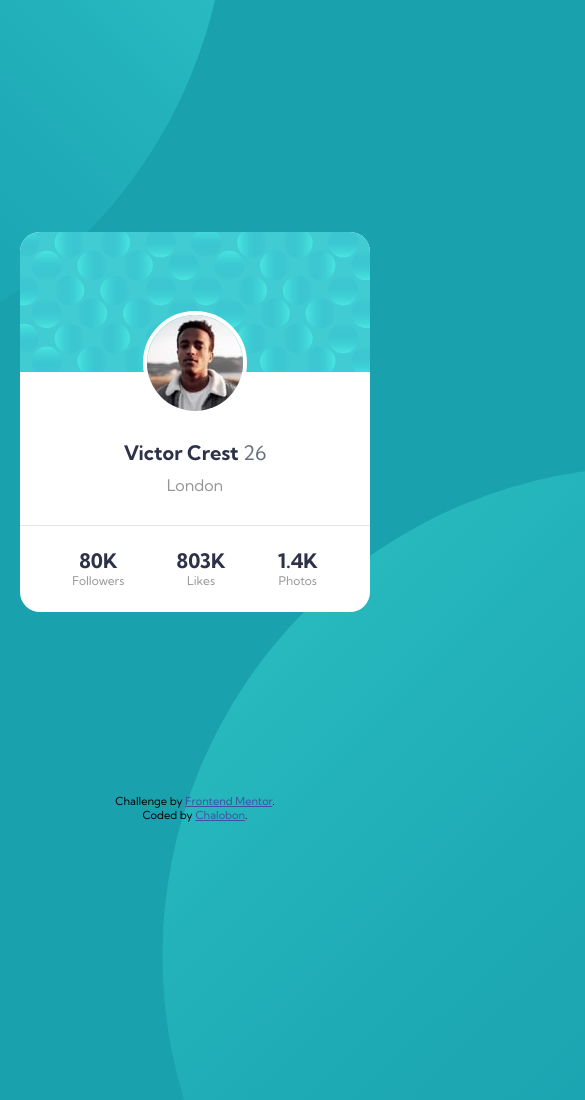
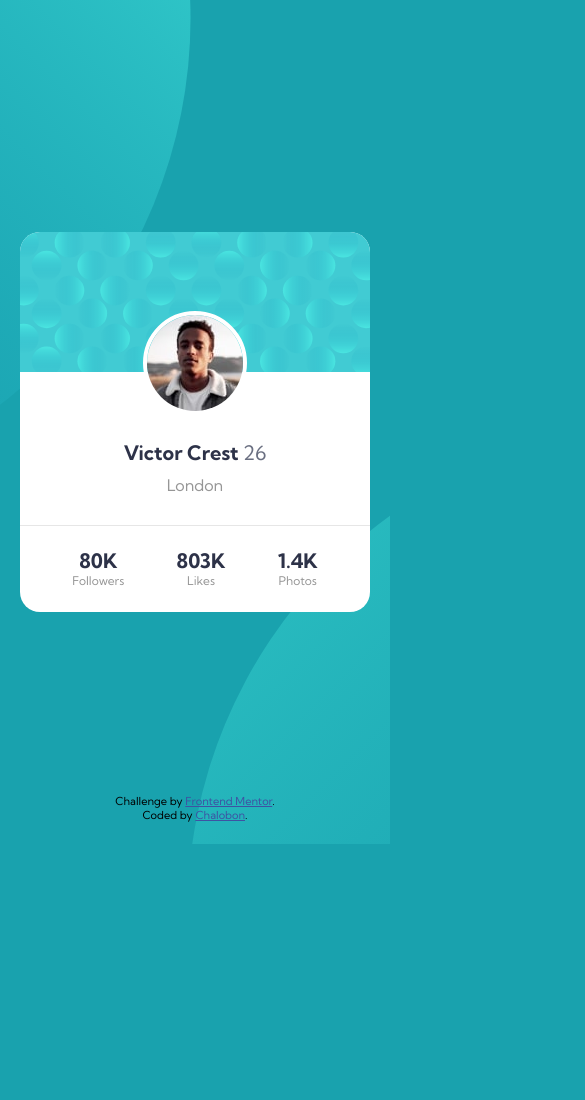
Before and after one commit to chalobonDen/Profile-card-component, a plain HTML site: page index.html in a window 390 px wide. Shown: the top 1100 px of the page, 585 px wide, since content can reach past the window. After the commit the page ends 844 px from the top, so only its background shows below. Drawn offline with Linux system fonts and the light colour scheme.

Commit message:
edit background

```diff
--- a/CSS/style.css
+++ b/CSS/style.css
@@ -4,27 +4,21 @@
   font-family: 'Kumbh Sans', sans-serif;
   box-sizing: border-box;
 }
+html {
+  background-color: hsl(185, 75%, 39%);
+}
 body {
-  background-color: hsl(185, 75%, 39%);
-  overflow: hidden;
-}
-.bg-pattern-top {
-  position: absolute;
-  top: -550px;
-  left: -350px;
-  z-index: -1;
-}
-.bg-pattern-bottom {
-  position: absolute;
-  bottom: -650px;
-  right: -250px;
-  z-index: -1;
+  background-image: url('../images/bg-pattern-top.svg'),
+    url('../images/bg-pattern-bottom.svg');
+  background-repeat: no-repeat, no-repeat;
+  background-position: right 51vw bottom 40vh, left 48vw top 50vh;
 }
 main {
   display: flex;
   flex-direction: row;
   justify-content: center;
   align-items: center;
+  width: 100%;
   height: 100vh;
   position: relative;
 }
@@ -86,9 +80,6 @@ b {
   color: hsl(0, 0%, 59%);
   font-size: 12px;
 }
-/* hr {
-  border-top: 0px solid hsl(0, 0%, 78%);
-} */
 
 footer {
   z-index: 2;
@@ -97,18 +88,3 @@ footer {
   left: 50%;
   transform: translate(-50%, -50%);
 }
-
-@media screen and (max-width: 414px) {
-  .bg-pattern-top {
-    position: absolute;
-    top: -600px;
-    left: -750px;
-    z-index: -1;
-  }
-  .bg-pattern-bottom {
-    position: absolute;
-    bottom: -600px;
-    right: -750px;
-    z-index: -1;
-  }
-}
--- a/index.html
+++ b/index.html
@@ -32,7 +32,6 @@
     </style>
   </head>
   <body>
-    <img class="bg-pattern-top" src="./images/bg-pattern-top.svg" alt="" />
     <main>
       <div class="card">
         <img src="./images/bg-pattern-card.svg" alt="" class="header-card" />
@@ -60,11 +59,6 @@
         </div>
       </div>
     </main>
-    <img
-      class="bg-pattern-bottom"
-      src="./images/bg-pattern-bottom.svg"
-      alt=""
-    />
 
     <footer>
       <div class="attribution">
```
